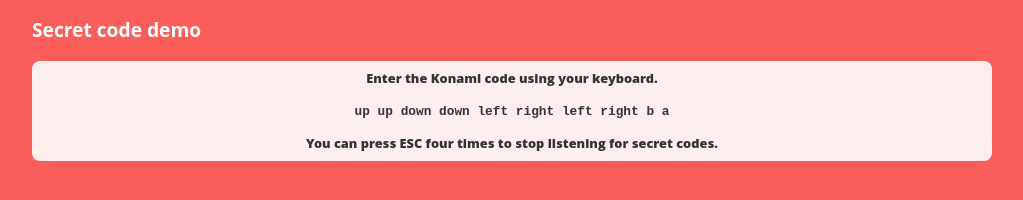
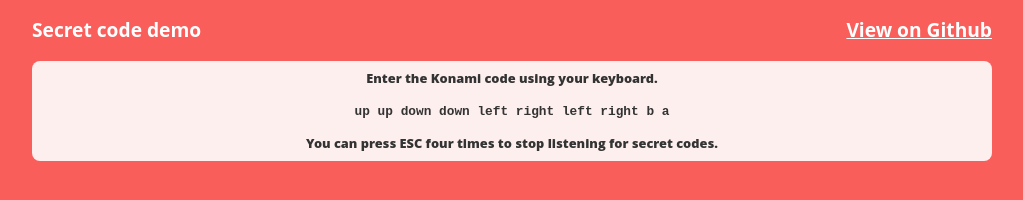
Before and after one commit to webdeveric/secret-codes, a plain HTML site: page index.html in a window 1280 px wide. Shown: the whole page, without its empty margins (128-1151 px from the left). Drawn offline with Linux system fonts and the light colour scheme; a script that the page names is missing.

Commit message:
Added link back to github repo

```diff
--- a/index.html
+++ b/index.html
@@ -31,6 +31,10 @@
     display: block;
 }
 
+a{
+    color: #FFF;
+}
+
 p{
     margin: 1em auto;
 }
@@ -41,6 +45,10 @@
 
 p:last-child{
     margin-bottom: 0;
+}
+
+.right{
+    float: right;
 }
 
 section{
@@ -87,7 +95,7 @@
 
 <section>
     <header>
-        <h1>Secret code demo</h1>
+        <h1>Secret code demo <a class="right" href="https://github.com/webdeveric/secret-codes/">View on Github</a></h1>
         <div id="stopped-listening-message">
             <p>
                 You have stopped listening for secret codes.
```
